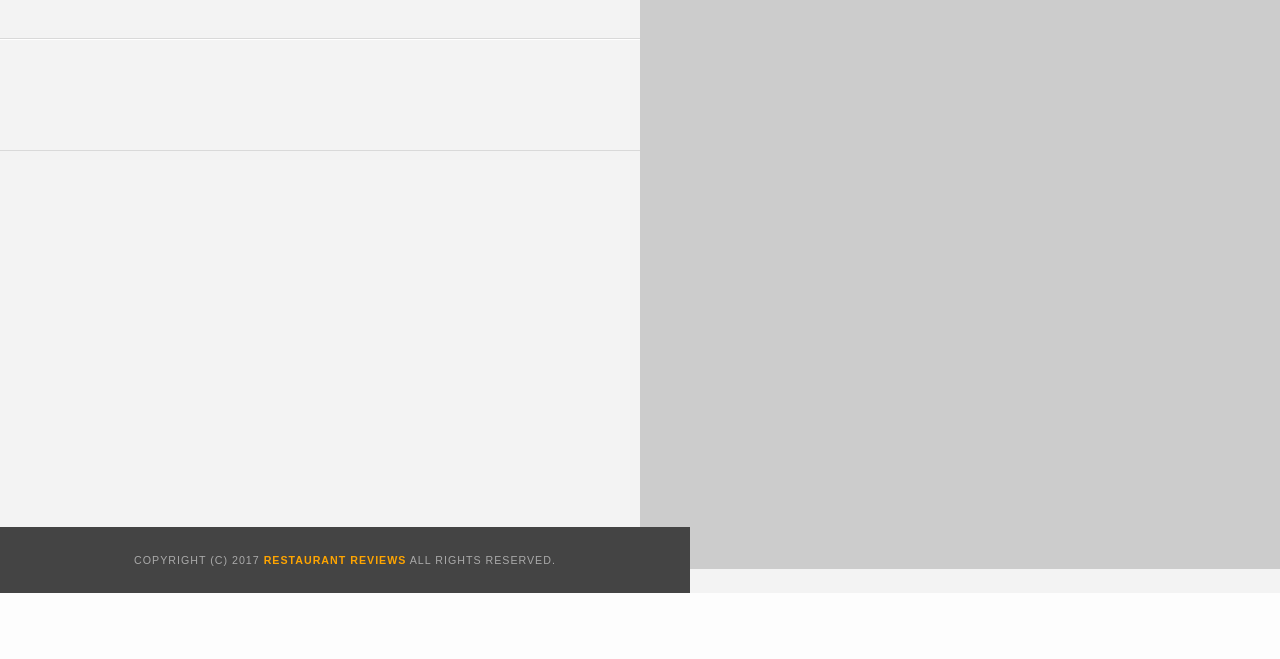
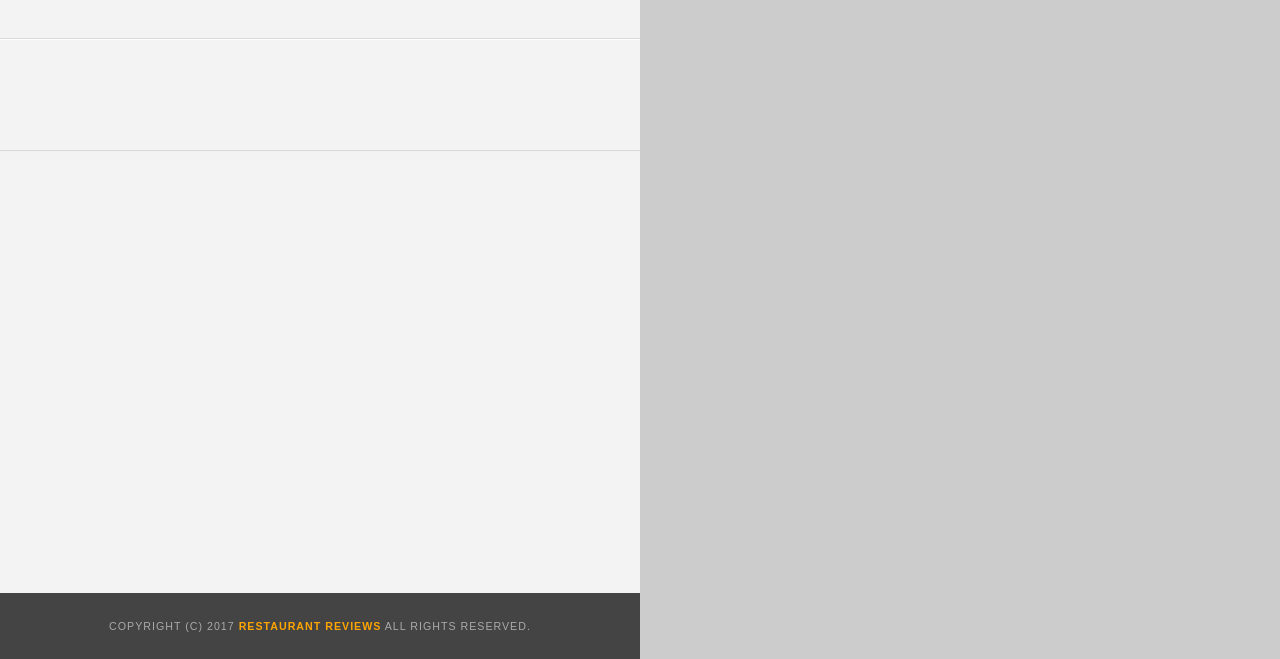
Before and after one commit to aviaryan/ud-mws-restaurant-stage-all, a plain HTML site: page restaurant.html in a window 1280 px wide. Shown: the part 207-866 px from the top of the page. Before the commit the page ends 800 px from the top, so only its background shows below. Drawn offline with Linux system fonts and the light colour scheme; some packages are replaced by stand-ins of ours.

Commit message:
fixed detail page CSS normal view

```diff
--- a/css/styles.css
+++ b/css/styles.css
@@ -216,7 +216,7 @@ nav h1 a {
 }
 .inside #map-container {
   background: blue none repeat scroll 0 0;
-  height: 87%;
+  height: 100%;
   position: fixed;
   right: 0;
   top: 80px;
@@ -227,11 +227,13 @@ nav h1 a {
   height: 100%;
   width: 100%;
 }
+
 .inside #footer {
-  bottom: 0;
-  position: absolute;
-  width: 50%;
+  /*bottom: 0;*/
+  /*position: absolute;*/
+  width: calc(50% - 50px);  /* dunno why 50 */
 }
+
 #restaurant-name {
   color: #f18200;
   font-family: Arial,sans-serif;
@@ -265,7 +267,7 @@ nav h1 a {
   border-bottom: 1px solid #d9d9d9;
   border-top: 1px solid #fff;
   padding: 140px 40px 30px;
-  width: 50%;
+  width: calc(50% - 80px);
 }
 #reviews-container {
   padding: 30px 40px 80px;
```
